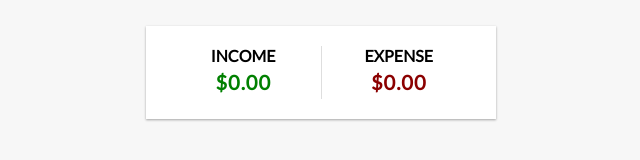
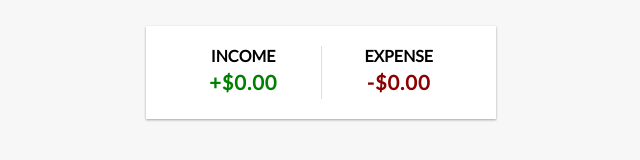
Before and after one commit to Basitali18999/Project1-Expense-App, a React (Create React App) app: page / in a window 1280 px wide. Shown: the part 210-370 px from the top of the page, without its empty margins (319-959 px from the left). Built offline with nearby package versions, Linux system fonts and the light colour scheme.

Commit message:
Added changes in AccountSummary

```diff
--- a/src/components/AccountSummary.js
+++ b/src/components/AccountSummary.js
@@ -14,21 +14,26 @@ export const AccountSummary = () => {
     .reduce((acc, transaction) => (acc += transaction), 0)
     .toFixed(2);
 
+
+
     const Expanse = amount
     .filter(transaction => transaction < 0)
     .reduce((acc, transaction) => (acc += transaction), 0)
     .toFixed(2);
 
+    const sign = Expanse < 0 ? '-' : '-';
+
+
     return (
         <div className='inc-exp-container'>
             <div>
                 <h4>Income</h4>
-                <p className='money plus'>${income}</p>
+                <p className='money plus'>+${income}</p>
             </div>
 
             <div>
                 <h4>Expense</h4>
-                <p className='money minus'>${Expanse}</p>
+                <p className='money minus'>{sign}${Math.abs(Expanse)}.00</p>
 
             </div>
 
--- a/src/components/AddTransaction.js
+++ b/src/components/AddTransaction.js
@@ -1,13 +1,13 @@
-import React, {useState,useContext} from 'react'
-import {GlobalContext} from './context/GlobalState'
+import React, { useState, useContext } from 'react'
+import { GlobalContext } from './context/GlobalState'
 
 
 export const AddTransaction = () => {
 
-    const [description, setDescription]=useState()
-    const [transactionAmount, settransactionAmount]=useState()
+    const [description, setDescription] = useState()
+    const [transactionAmount, settransactionAmount] = useState()
 
-    const { addTransaction } =useContext(GlobalContext)
+    const { addTransactions } = useContext(GlobalContext)
 
     const onSubmit = (e) => {
         e.preventDefault();
@@ -16,9 +16,11 @@ export const AddTransaction = () => {
         const newTransaction = {
             id: new Date().getTime(),
             description,
-        transactionAmount: +transactionAmount
+            transactionAmount: +transactionAmount,
+
+
         }
-    addTransaction(newTransaction);
+        addTransactions(newTransaction);
     }
 
 
@@ -53,7 +55,7 @@ export const AddTransaction = () => {
 
 
                 </div>
-                <button  className='btn' >Add Transaction</button>
+                <button className='btn' >Add Transaction</button>
 
 
             </form>
--- a/src/components/context/GlobalState.js
+++ b/src/components/context/GlobalState.js
@@ -37,7 +37,7 @@ function deleteTransaction(id) {
 
     });
 }
-function addTransaction(transaction) {
+function addTransactions(transaction) {
 
     dispatch({
 
@@ -55,7 +55,7 @@ function addTransaction(transaction) {
 
                 transactions: state.transactions,
                 deleteTransaction,
-                addTransaction
+                addTransactions
             }
 
         } >
```
Lines whose indentation alone changed are shown as unchanged.
